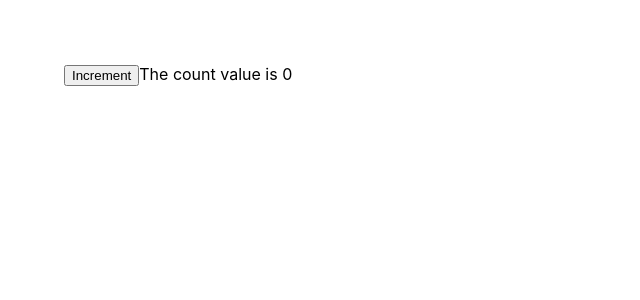
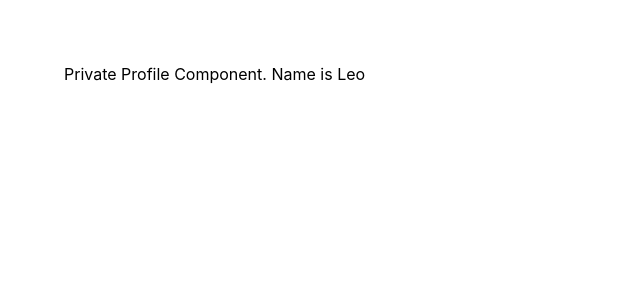
Before and after one commit to lgualpa81/react-ts-tutorial, a React (Create React App) app: page / in a window 1280 px wide. Shown: the top 300 px of the page, without its empty margins (0-640 px from the left). Built offline with nearby package versions, Linux system fonts and the light colour scheme.

Commit message:
component prop

```diff
--- a/src/App.tsx
+++ b/src/App.tsx
@@ -1,10 +1,11 @@
 import './App.css';
-import Counter from './components/class/Counter';
+import {Private} from './components/auth/Private';
+import {Profile} from './components/auth/Profile';
 
 function App() {
   return (
     <div className="App">
-      <Counter message='The count value is'/>
+      <Private isLoggedIn={true} component={Profile}/>
     </div>
   );
 }
--- /dev/null
+++ b/src/components/auth/Login.tsx
@@ -0,0 +1,7 @@
+import React from 'react'
+
+export const Login = () => {
+  return (
+    <div>Please Login to continue</div>
+  )
+}
--- /dev/null
+++ b/src/components/auth/Private.tsx
@@ -0,0 +1,16 @@
+import React from "react";
+import { Login } from "./Login";
+import { ProfileProps } from "./Profile";
+
+type PrivateProps = {
+  isLoggedIn: boolean;
+  component: React.ComponentType<ProfileProps>;
+};
+
+export const Private = ({ isLoggedIn, component:Component }: PrivateProps) => {
+  if (isLoggedIn) {
+    return <Component name="Leo" />;
+  } else {
+    return <Login />;
+  }
+};
--- /dev/null
+++ b/src/components/auth/Profile.tsx
@@ -0,0 +1,7 @@
+import React from "react";
+export type ProfileProps = {
+  name: string;
+};
+export const Profile = ({ name }: ProfileProps) => {
+  return <div>Private Profile Component. Name is {name}</div>;
+};
```
